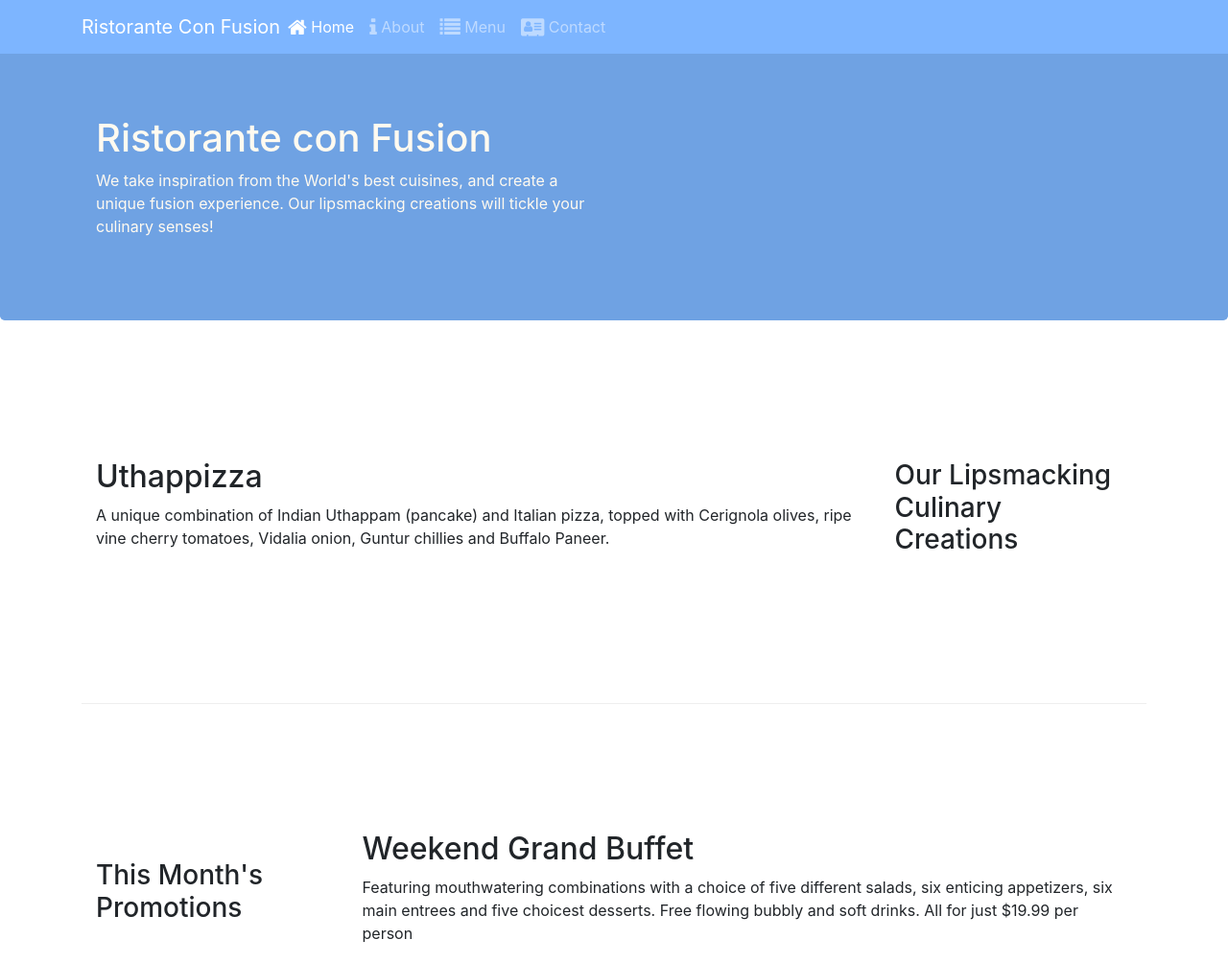
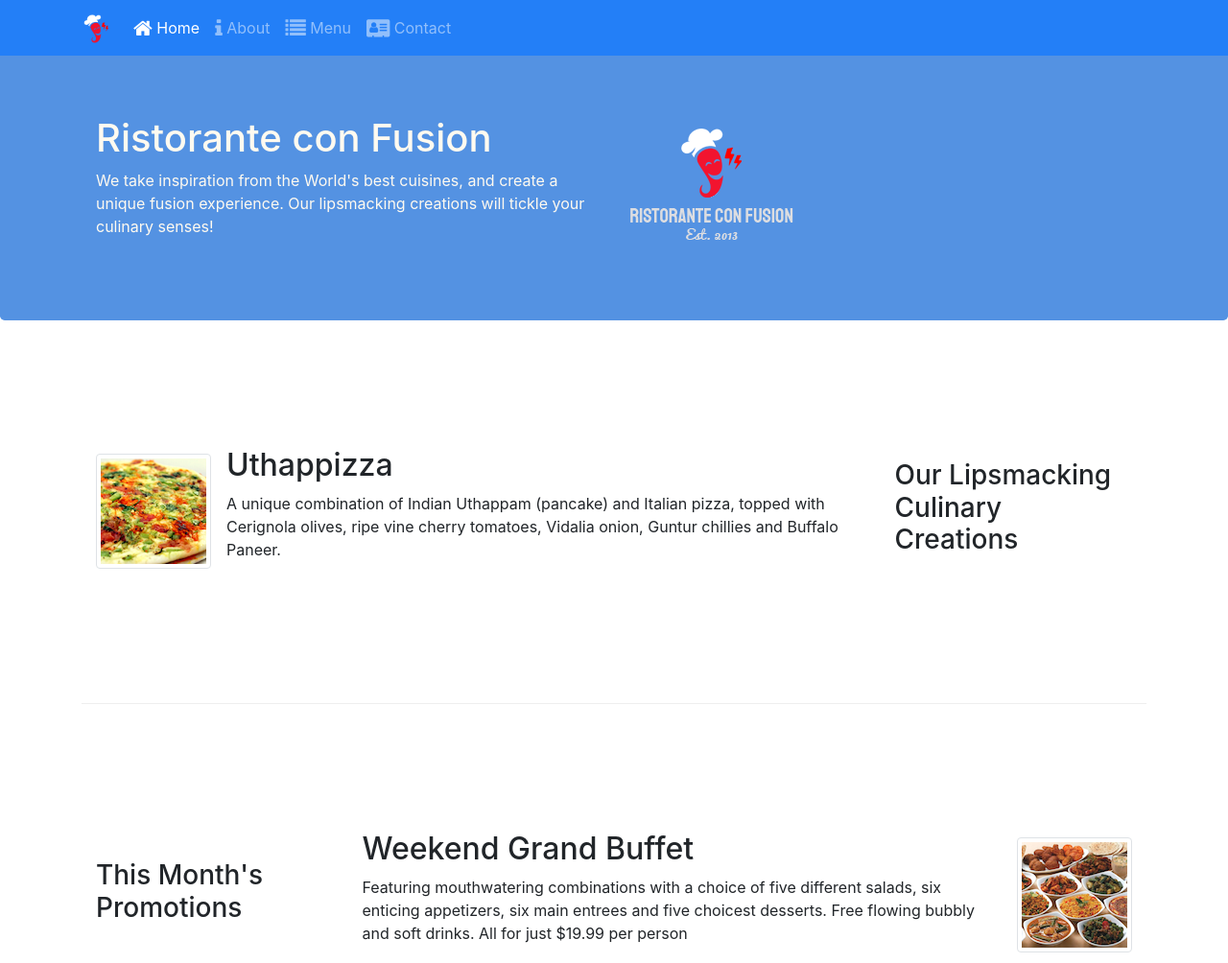
Before and after one commit to ayushjain0996/conFusion, a website: page index.html in a window 1280 px wide. Shown: the top 1004 px of the page at 96% size. Drawn offline with nearby package versions, Linux system fonts and the light colour scheme.

Commit message:
Images and Media

```diff
--- a/css/styles.css
+++ b/css/styles.css
@@ -26,7 +26,7 @@
 .jumbotron {
     padding: 70px 30px 70px 30px;
     margin: 0px;
-    background: #6FA2E3;
+    background: #5492e2;
     color: #fffaf0;
 }
 
@@ -42,5 +42,5 @@
 }
 
 .navbar-dark {
-    background-color: #7DB5FF;
+    background-color: #237ff7;
 }
--- a/index.html
+++ b/index.html
@@ -23,7 +23,7 @@
             <button class="navbar-toggler" type="button" data-toggle="collapse" data-target="#Navbar">
                 <span class="navbar-toggler-icon"></span>
             </button>
-            <a class="navbar-brand mr-auto" href="#">Ristorante Con Fusion</a>
+            <a class="navbar-brand" href="./index.html"><img src="img/chilli.png" height="30" width="30"></a>
             <div class="collapse navbar-collapse" id="Navbar">
                 <ul class="navbar-nav mr-auto">
                         <li class="nav-item active"><a class="nav-link" href="#"><span class="fa fa-home fa-lg"></span> Home</a></li>
@@ -34,6 +34,7 @@
             </div>
         </div>
     </nav>
+
     <header class="jumbotron">
         <div class="container">
             <div class="row row-header">
@@ -41,7 +42,8 @@
                     <h1>Ristorante con Fusion</h1>
                     <p>We take inspiration from the World's best cuisines, and create a unique fusion experience. Our lipsmacking creations will tickle your culinary senses!</p>
                 </div>
-                <div class="col-12 col-sm">
+                <div class="col-12 col-sm align-self-center">
+                    <img src="img/conFusionLogo.png" class="img-fluid">
                 </div>
             </div>
         </div>
@@ -53,8 +55,14 @@
                 <h3>Our Lipsmacking Culinary Creations</h3>
             </div>
             <div class="col col-sm order-sm-first col-md">
-                <h2>Uthappizza</h2>
+                <div class="media">
+                    <img class="d-flex mr-3 img-thumbnail align-self-center"
+                        src="img/uthappizza.png" alt="uthapizza">
+                    <div class="media-body">
+                        <h2 class="mt-0">Uthappizza</h2>
                         <p>A unique combination of Indian Uthappam (pancake) and Italian pizza, topped with Cerignola olives, ripe vine cherry tomatoes, Vidalia onion, Guntur chillies and Buffalo Paneer.</p>
+                    </div>
+                </div>
             </div>
         </div>
 
@@ -64,8 +72,15 @@
                 <h3>This Month's Promotions</h3>
             </div>
             <div class="col col-sm col-md">
+                <div class="media">
+                    <div class="media-body">
                         <h2>Weekend Grand Buffet</h2>
                         <p>Featuring mouthwatering combinations with a choice of five different salads, six enticing appetizers, six main entrees and five choicest desserts. Free flowing bubbly and soft drinks. All for just $19.99 per person </p>
+                    </div>
+                    <img class="d-flex ml-3 img-thumbnail align-self-center"
+                        src="img/buffet.png" alt="Buffet">
+
+                </div>
             </div>
         </div>
 
@@ -74,9 +89,15 @@
                 <h3>Meet our Culinary Specialists</h3>
             </div>
             <div class="col col-sm order-sm-first col-md">
+                <div class="media">
+                    <img class="d-flex mr-3 img-thumbnail align-self-center"
+                            src="img/alberto.png" alt="Alberto Somayya">
+                    <div class="media-body">
                         <h3>Alberto Somayya</h3>
                         <h4>Executive Chef</h4>
                         <p>Award winning three-star Michelin chef with wide International experience having worked closely with whos-who in the culinary world, he specializes in creating mouthwatering Indo-Italian fusion experiences. </p>
+                    </div>
+                </div>
             </div>
         </div>
     </div>
```
Also changed, not shown: aboutus.html (+8 -6 lines), contactus.html (+3 -2 lines), img/alberto.png (added), img/buffet.png (added), img/chilli.png (added), img/conFusionLogo.png (added), img/logo.png (added), img/uthappizza.png (added), 2 other files. Lines whose indentation alone changed are shown as unchanged.
